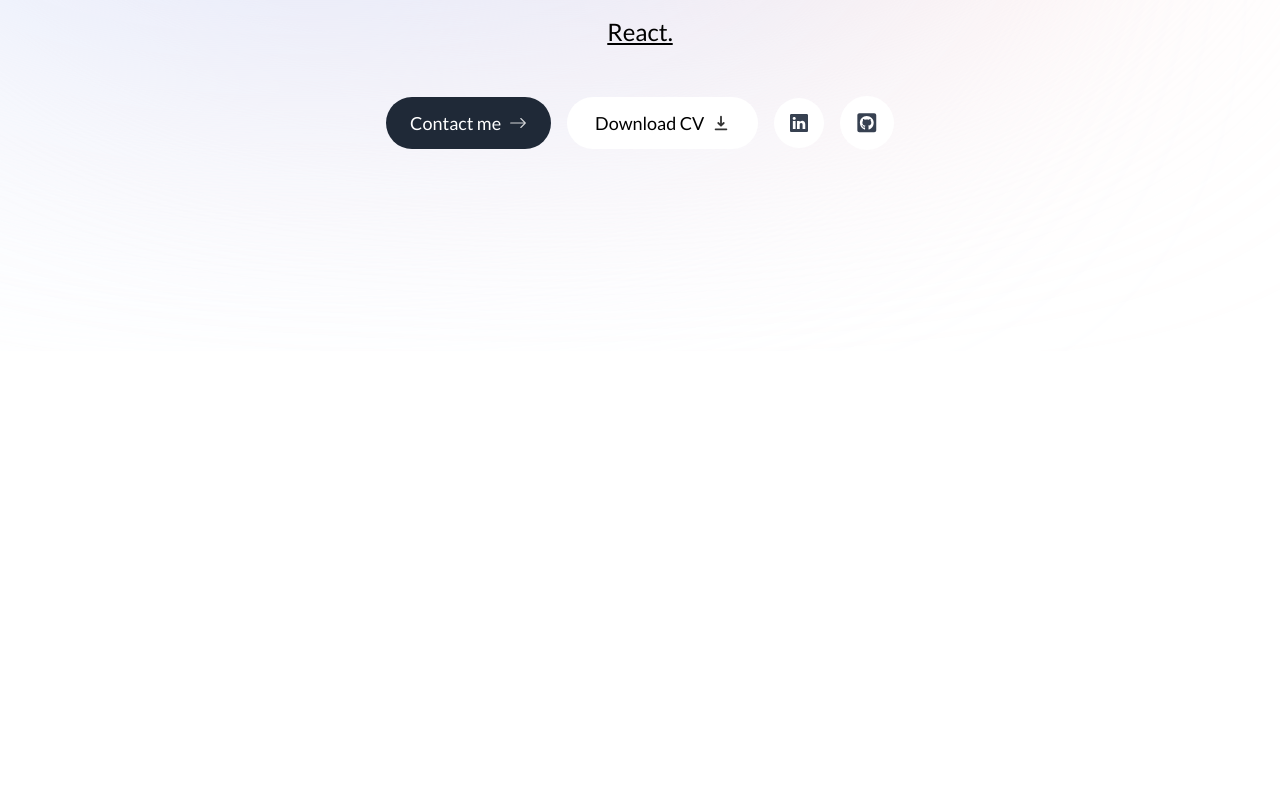
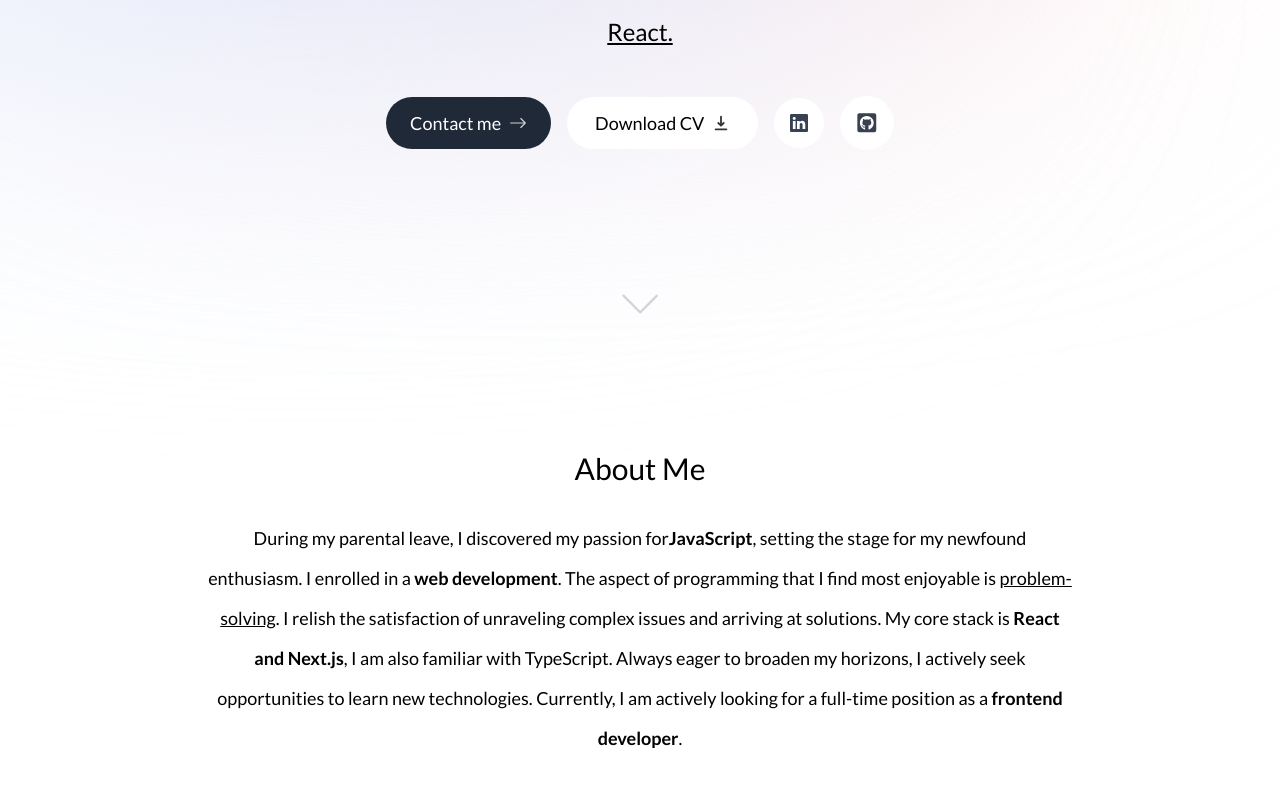
Before and after one commit to MichanNan/portfolio_nan, a Next.js app: page / in a window 1280 px wide. Shown: the part 449-1236 px from the top of the page. Before the commit the page ends 800 px from the top, so only its background shows below. Built offline with nearby package versions, Linux system fonts and the light colour scheme.

Commit message:
add about me section

```diff
--- a/app/layout.tsx
+++ b/app/layout.tsx
@@ -24,9 +24,8 @@ export default function RootLayout({
     <html lang="en">
       <body className={lato.className}>
         <Container>
-          <Background>
-            <Header /> {children}
-          </Background>
+          <Header /> {children}
+          <Background />
         </Container>
       </body>
     </html>
--- a/app/page.tsx
+++ b/app/page.tsx
@@ -1,3 +1,4 @@
+import About from "@/components/About";
 import Header from "@/components/Header";
 import Introduce from "@/components/Introduce";
 
@@ -5,6 +6,7 @@ export default function Home() {
   return (
     <main className="flex flex-col items-center px-4">
       <Introduce />
+      <About />
     </main>
   );
 }
--- /dev/null
+++ b/components/About.tsx
@@ -0,0 +1,35 @@
+"use client";
+import React from "react";
+import { motion } from "framer-motion";
+
+import SectionTitle from "./SectionTitle";
+
+const About = () => {
+  return (
+    <motion.section
+      className="mb-28 max-w-[60rem] text-center leading-8 sm:mb-40 scroll-mt-28"
+      initial={{ opacity: 0, y: 100 }}
+      animate={{ opacity: 1, y: 0 }}
+      transition={{ delay: 0.175 }}
+      id="about"
+    >
+      <SectionTitle title="about me" />
+      <p className="mb-3 leading-10 text-lg">
+        During my parental leave, I discovered my passion for
+        <span className="font-bold">JavaScript</span>, setting the stage for my
+        newfound enthusiasm. I enrolled in a{" "}
+        <span className="font-bold"> web development</span>. The aspect of
+        programming that I find most enjoyable is{" "}
+        <span className="underline">problem-solving</span>. I relish the
+        satisfaction of unraveling complex issues and arriving at solutions. My
+        core stack is <span className="font-bold">React and Next.js</span>, I am
+        also familiar with TypeScript. Always eager to broaden my horizons, I
+        actively seek opportunities to learn new technologies. Currently, I am
+        actively looking for a full-time position as a{" "}
+        <span className="font-bold">frontend developer</span>.
+      </p>
+    </motion.section>
+  );
+};
+
+export default About;
--- a/components/Background.tsx
+++ b/components/Background.tsx
@@ -1,14 +1,10 @@
 import React from "react";
-interface BackgroundProps {
-  children: React.ReactNode;
-}
 
-const Background: React.FC<BackgroundProps> = ({ children }) => {
+const Background = () => {
   return (
     <div>
       <div className="bg-[#f9d9d9] absolute -z-10 top-[-6rem] right-[11rem] h-[31.25rem] w-[31.25rem] rounded-full blur-[10rem] sm:w-[68.7rem] dark:bg-[#946263]"></div>
       <div className="bg-[#e0ebff] absolute -z-10 top-[-1rem] left-[-35rem] h-[31.25rem] w-[50rem] rounded-full blur-[10rem] sm:w-[68.7rem] md:left-[-33rem] lg:left-[-28rem] xl:left-[-15rem] 2xl:left-[-5rem] dark:bg-[#676394]"></div>
-      {children}
     </div>
   );
 };
--- a/components/Header.tsx
+++ b/components/Header.tsx
@@ -7,18 +7,18 @@ import { motion } from "framer-motion";
 
 const Header = () => {
   return (
-    <header className="z-50">
+    <header className="relative z-[100]">
       <motion.div
-        className="fixed top-0 left-1/2 h-[5rem] w-full rounded-none border border-white border-opacity-40 bg-white bg-opacity-80 shadow-lg shadow-black/[0.03] backdrop-blur-[0.5rem] sm:top-6 sm:h-[3.25rem] sm:w-[36rem] sm:rounded-full dark:bg-gray-950 dark:border-black/40 dark:bg-opacity-75"
+        className=" fixed top-0 left-1/2 h-[5rem] w-full rounded-none border border-white border-opacity-40 bg-white bg-opacity-80 shadow-lg shadow-black/[0.03] backdrop-blur-[0.5rem] sm:top-6 sm:h-[3.25rem] sm:w-[36rem] sm:rounded-full dark:bg-gray-950 dark:border-black/40 dark:bg-opacity-75"
         initial={{ y: -100, x: "-50%", opacity: 0 }}
         animate={{ y: 0, x: "-50%", opacity: 1 }}
       ></motion.div>
       <nav className="flex fixed top-[0.15rem] left-1/2 h-12 -translate-x-1/2 py-2 sm:top-[1.7rem] sm:h-[initial] sm:py-0">
-        <ul className="flex w-[22rem] flex-wrap items-center justify-center gap-y-1 text-[0.9rem] font-medium text-gray-500 sm:w-[initial] sm:flex-nowrap sm:gap-5">
+        <ul className=" flex w-[22rem] flex-wrap items-center justify-center gap-y-1 text-[0.9rem] font-medium text-gray-500 sm:w-[initial] sm:flex-nowrap sm:gap-5">
           {links.map((link) => (
             <motion.li
               key={link.hash}
-              className="h-3/4 flex items-center justify-center relative font-bold"
+              className="z-20 h-3/4 flex items-center justify-center relative font-bold"
               initial={{ y: -100, opacity: 0 }}
               animate={{ y: 0, opacity: 1 }}
             >
--- a/components/Introduce.tsx
+++ b/components/Introduce.tsx
@@ -2,15 +2,16 @@
 import Image from "next/image";
 import Link from "next/link";
 import React from "react";
-import { animate, motion } from "framer-motion";
+import { motion } from "framer-motion";
 
 import { BsArrowRight, BsLinkedin } from "react-icons/bs";
 import { FaGithubSquare } from "react-icons/fa";
 import { HiDownload } from "react-icons/hi";
+import { SlArrowDown } from "react-icons/sl";
 
 const Introduce = () => {
   return (
-    <section className="max-w-[60rem] text-center mt-[8rem]" id="home">
+    <section className="max-w-[60rem] text-center mt-[8rem] " id="home">
       <div className="flex flex-col gap-10 items-center justify-center">
         <motion.div
           initial={{ opacity: 0, scale: 0 }}
@@ -75,6 +76,13 @@ const Introduce = () => {
             <FaGithubSquare />
           </Link>
         </motion.div>
+        <motion.div
+          initial={{ opacity: 0, y: 100 }}
+          animate={{ opacity: 1, y: 0 }}
+          transition={{ delay: 0.125 }}
+        >
+          <SlArrowDown className="text-gray-300 text-4xl my-24  hidden sm:block dark:bg-opacity-20" />
+        </motion.div>
       </div>
     </section>
   );
--- /dev/null
+++ b/components/SectionTitle.tsx
@@ -0,0 +1,15 @@
+import React from "react";
+
+interface SectionTitleProps {
+  title: string;
+}
+
+const SectionTitle: React.FC<SectionTitleProps> = ({ title }) => {
+  return (
+    <h1 className="font-medium text-3xl capitalize my-8 text-center ">
+      {title}
+    </h1>
+  );
+};
+
+export default SectionTitle;
--- a/tailwind.config.ts
+++ b/tailwind.config.ts
@@ -13,6 +13,10 @@ const config: Config = {
         "gradient-conic":
           "conic-gradient(from 180deg at 50% 50%, var(--tw-gradient-stops))",
       },
+      zIndex: {
+        "50": "50",
+        "100": "100",
+      },
     },
   },
   plugins: [],
```
